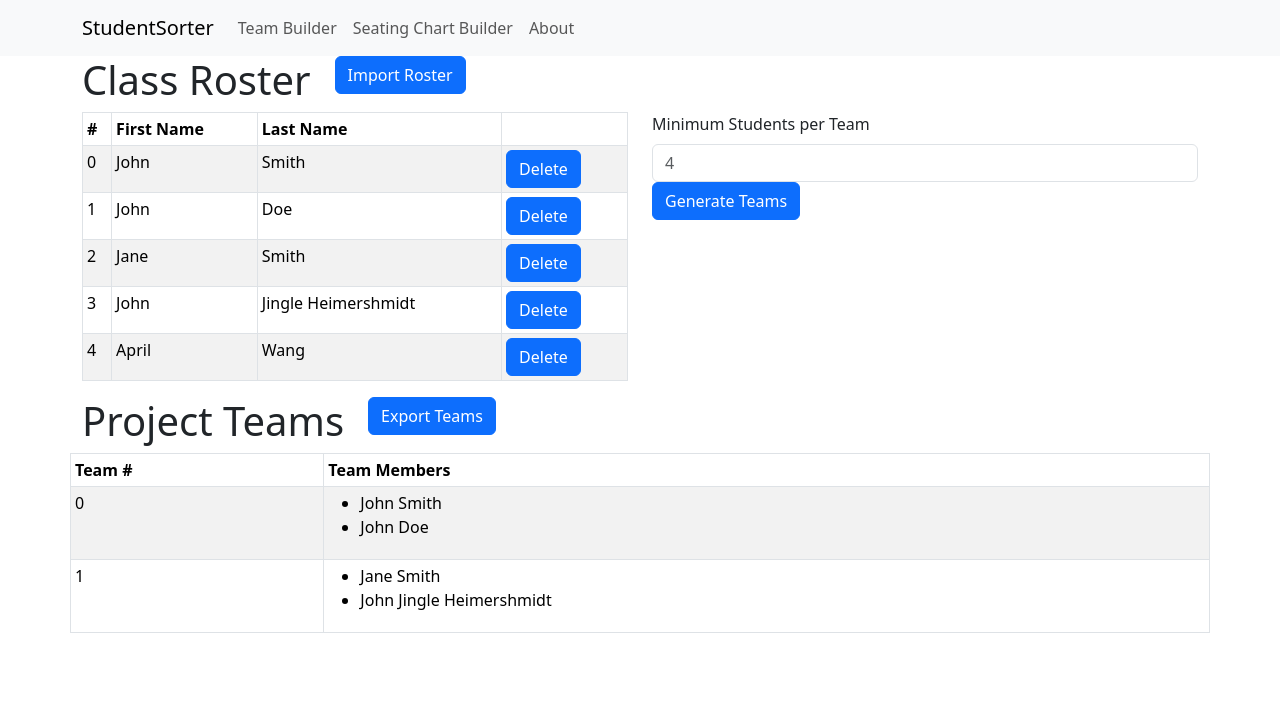
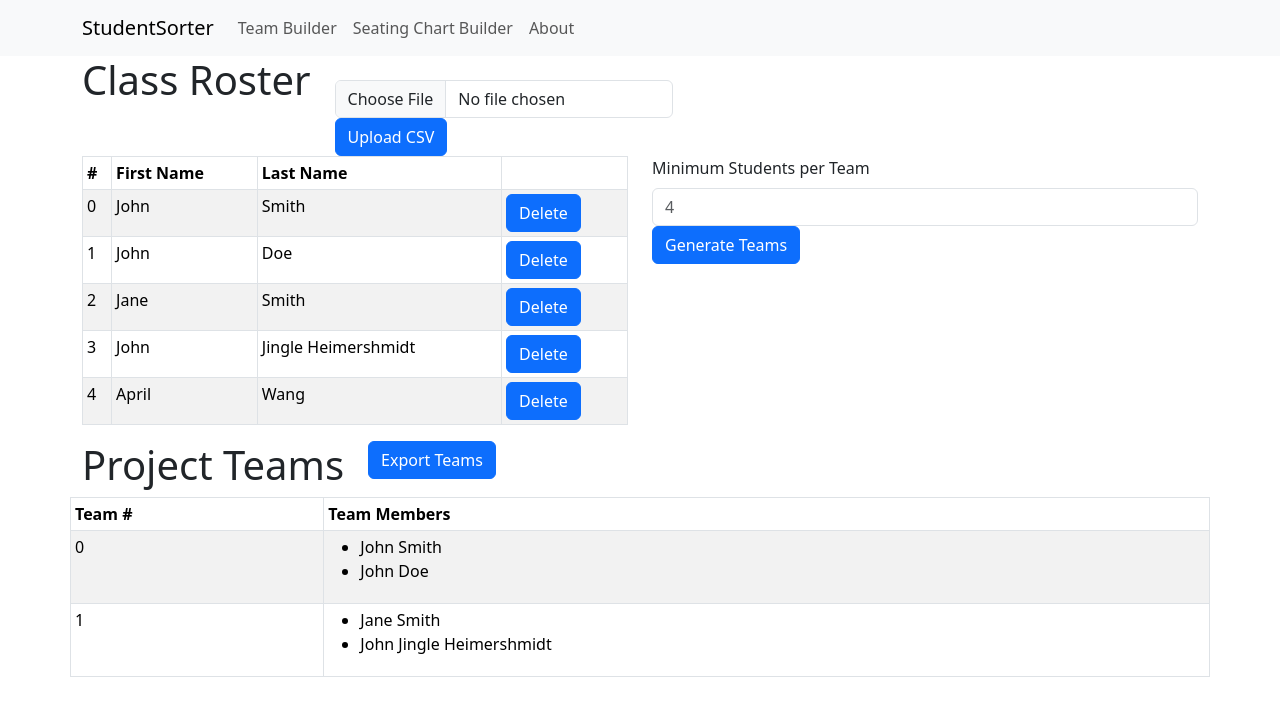
Before and after one commit to xiaolongbytes/StudentSorter, a Next.js app: page / in a window 1280 px wide. Shown: the top 716 px of the page. Built offline with nearby package versions, Linux system fonts and the light colour scheme.

Commit message:
add csv upload

```diff
--- a/package.json
+++ b/package.json
@@ -10,6 +10,7 @@
   },
   "dependencies": {
     "bootstrap": "^5.3.2",
+    "d3": "^7.8.5",
     "next": "13.5.6",
     "react": "^18",
     "react-bootstrap": "^2.9.0",
--- /dev/null
+++ b/src/components/TeamBuilder/helpers/defaultStudents.tsx
@@ -0,0 +1,36 @@
+import { StudentData } from '@/common/components/Student';
+
+const defaultStudents: StudentData[] = [
+    {
+        id: 0,
+        first: 'John',
+        last: 'Smith',
+        groupID: 1,
+    },
+    {
+        id: 1,
+        first: 'John',
+        last: 'Doe',
+        groupID: 1,
+    },
+    {
+        id: 2,
+        first: 'Jane',
+        last: 'Smith',
+        groupID: 1,
+    },
+    {
+        id: 3,
+        first: 'John',
+        last: 'Jingle Heimershmidt',
+        groupID: 1,
+    },
+    {
+        id: 4,
+        first: 'April',
+        last: 'Wang',
+        groupID: 1,
+    }
+];
+
+export default defaultStudents
--- /dev/null
+++ b/src/components/TeamBuilder/helpers/useCSV.tsx
@@ -0,0 +1,39 @@
+import { useState } from 'react'
+import * as d3 from "d3"
+import defaultStudents from './defaultStudents';
+import { StudentData } from '@/common/components/Student';
+
+
+const useCSV = () => {
+    const [file, setFile] = useState();
+    const [students, setStudents] = useState(defaultStudents);
+
+    if (typeof window !== "undefined") {
+        var fileReader = new window.FileReader()
+    }
+
+    const handleFileUpload = e  => {
+        setFile(e.target.files[0]);
+    }
+
+    const processCSVUpload = e => {
+        e.preventDefault();
+
+        if (file) {
+            fileReader.onload = function (event) {
+                if (!event.target) return
+                const text = event.target.result;
+                const csvData = d3.csvParse(text);
+
+                const students: StudentData[] = csvData
+                setStudents(students)
+            };
+
+            fileReader.readAsText(file);
+        }
+    }
+
+    return {students, handleFileUpload, processCSVUpload}
+}
+
+export default useCSV
--- a/src/components/TeamBuilder/index.tsx
+++ b/src/components/TeamBuilder/index.tsx
@@ -1,47 +1,15 @@
 import RosterTable from '@/common/components/ClassRoster';
-import { StudentData } from '@/common/components/Student';
 import Button from 'react-bootstrap/Button';
 import Col from 'react-bootstrap/Col';
 import Container from 'react-bootstrap/Container';
 import Row from 'react-bootstrap/Row';
 import TeamsTable from './TeamsTable';
 import TeamsUserInput from './TeamsUserInput';
-
-// Fake data for rendering, delete when real data is ready
-export const students: StudentData[] = [
-    {
-        id: 0,
-        first: 'John',
-        last: 'Smith',
-        groupID: 1,
-    },
-    {
-        id: 1,
-        first: 'John',
-        last: 'Doe',
-        groupID: 1,
-    },
-    {
-        id: 2,
-        first: 'Jane',
-        last: 'Smith',
-        groupID: 1,
-    },
-    {
-        id: 3,
-        first: 'John',
-        last: 'Jingle Heimershmidt',
-        groupID: 1,
-    },
-    {
-        id: 4,
-        first: 'April',
-        last: 'Wang',
-        groupID: 1,
-    },
-];
+import Form from 'react-bootstrap/Form';
+import useCSV from './helpers/useCSV'
 
 const TeamBuilder = () => {
+    const { students, handleFileUpload, processCSVUpload } = useCSV();
     return (
         <Container>
             <Row>
@@ -49,7 +17,13 @@ const TeamBuilder = () => {
                     <h1>Class Roster</h1>
                 </Col>
                 <Col md="auto">
-                    <Button variant="primary">Import Roster</Button>
+                <Form>
+                    <Form.Group>
+                        <Form.Label></Form.Label>
+                        <Form.Control type="file" accept=".csv" onChange={handleFileUpload}/>
+                    </Form.Group>
+                    <Button variant="primary" onClick={(e) => processCSVUpload(e)}>Upload CSV</Button>
+                </Form>
                 </Col>
             </Row>
             <Row>
```
Also changed, not shown: example_csv.csv (added), 1 other file (tests, documents, lock files or other folders).
